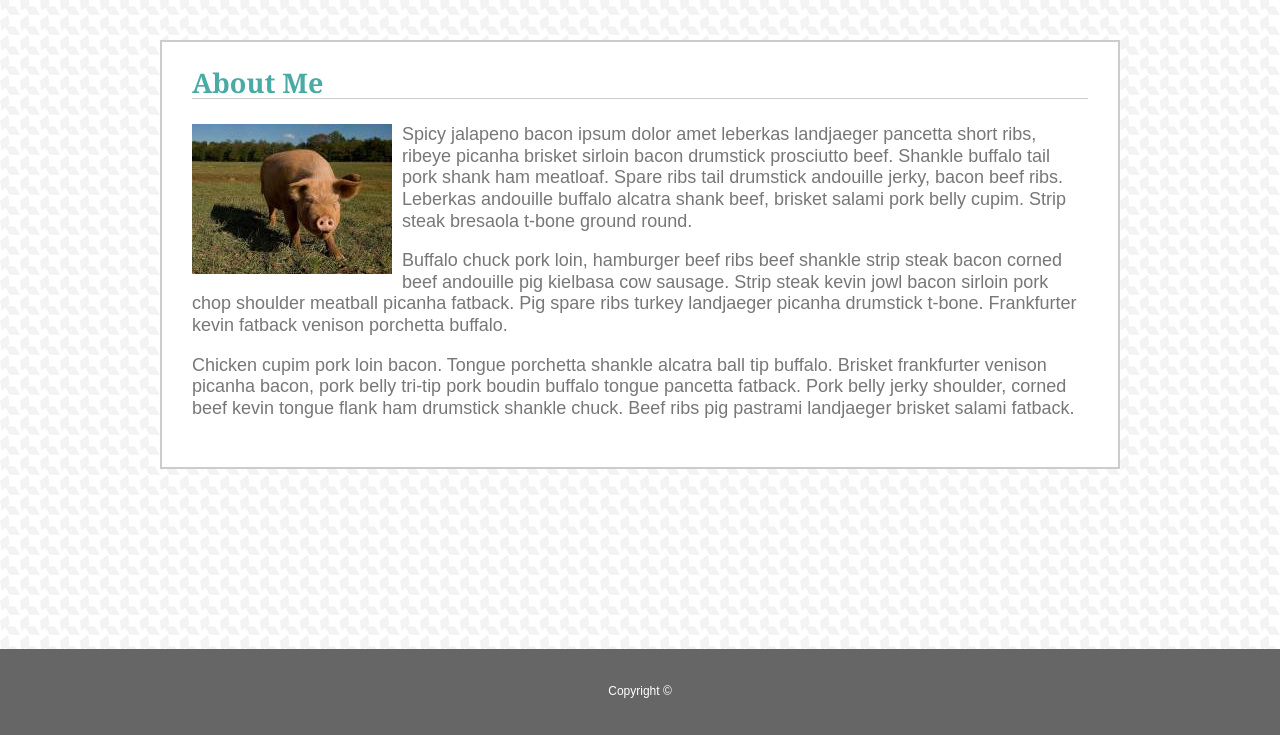
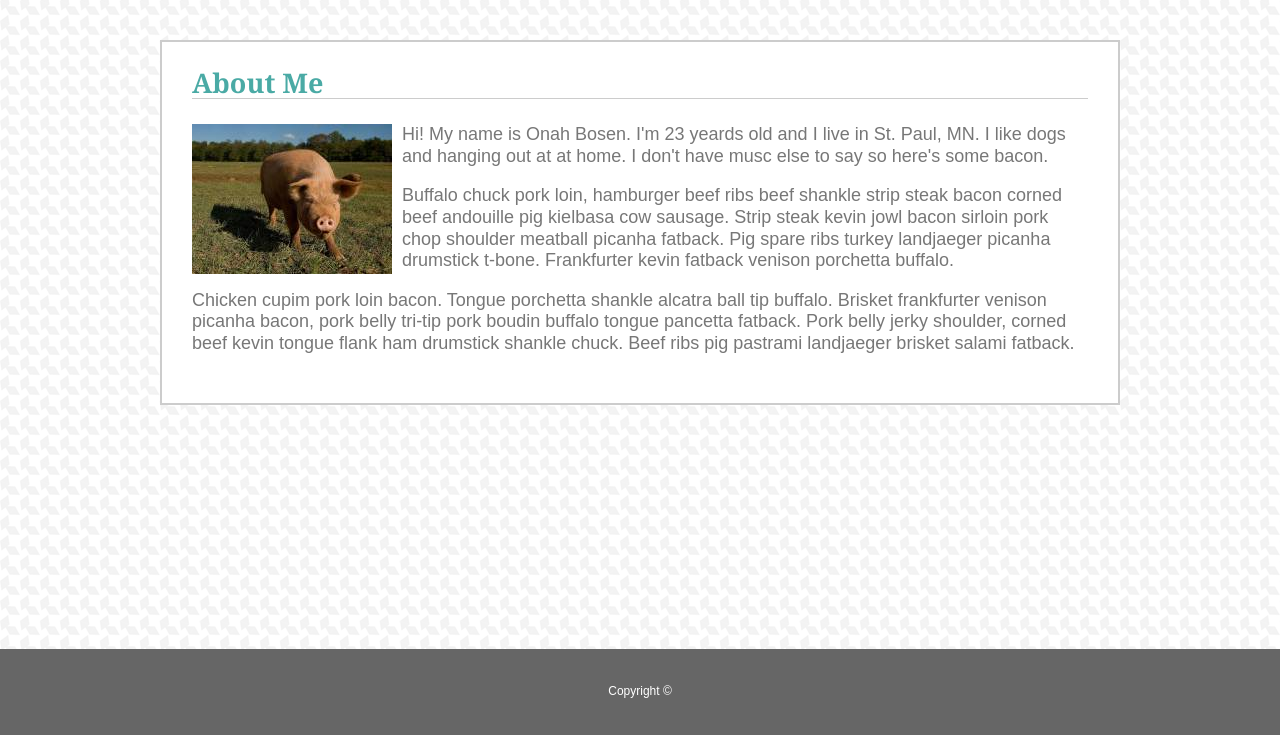
Before and after one commit to onahbosen/onahbosen.github.io, a plain HTML site: page basic-portfolio/index.html in a window 1280 px wide. Shown: the part 65-800 px from the top of the page. Drawn offline with Linux system fonts and the light colour scheme.

Commit message:
final touch

```diff
--- a/basic-portfolio/index.html
+++ b/basic-portfolio/index.html
@@ -30,10 +30,8 @@
                     <h2 class="main-content-body-title">About Me</h2>
                     <p class="with-image">
                         <img src="assets/images/pig.jpg" alt="">
-                        Spicy jalapeno bacon ipsum dolor amet leberkas landjaeger pancetta short ribs, ribeye picanha
-                        brisket sirloin bacon drumstick prosciutto beef. Shankle buffalo tail pork shank ham meatloaf.
-                        Spare ribs tail drumstick andouille jerky, bacon beef ribs. Leberkas andouille buffalo alcatra
-                        shank beef, brisket salami pork belly cupim. Strip steak bresaola t-bone ground round.
+                        Hi! My name is Onah Bosen. I'm 23 yeards old and I live in St. Paul, MN. I like dogs and
+                        hanging out at at home. I don't have musc else to say so here's some bacon.
                     </p>
                     <p>
                         Buffalo chuck pork loin, hamburger beef ribs beef shankle strip steak bacon corned beef
```
